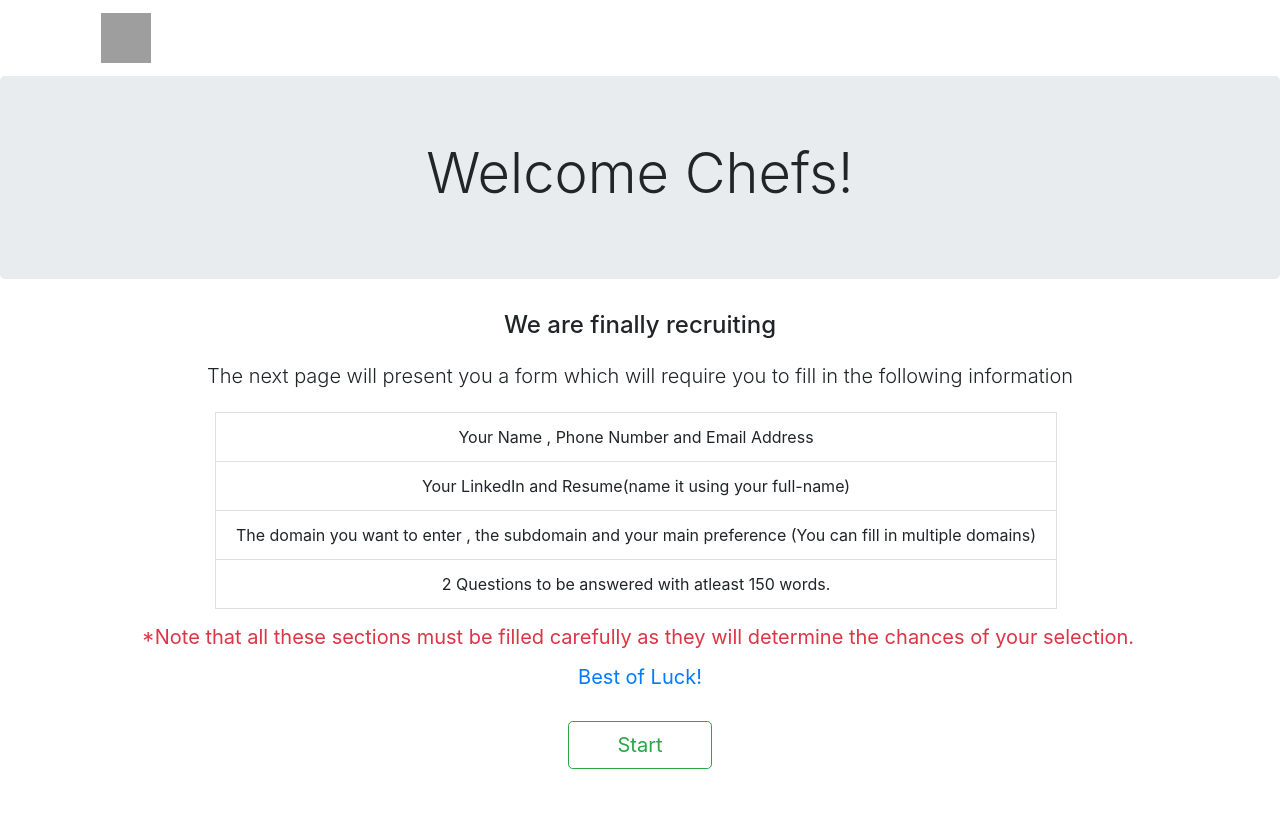
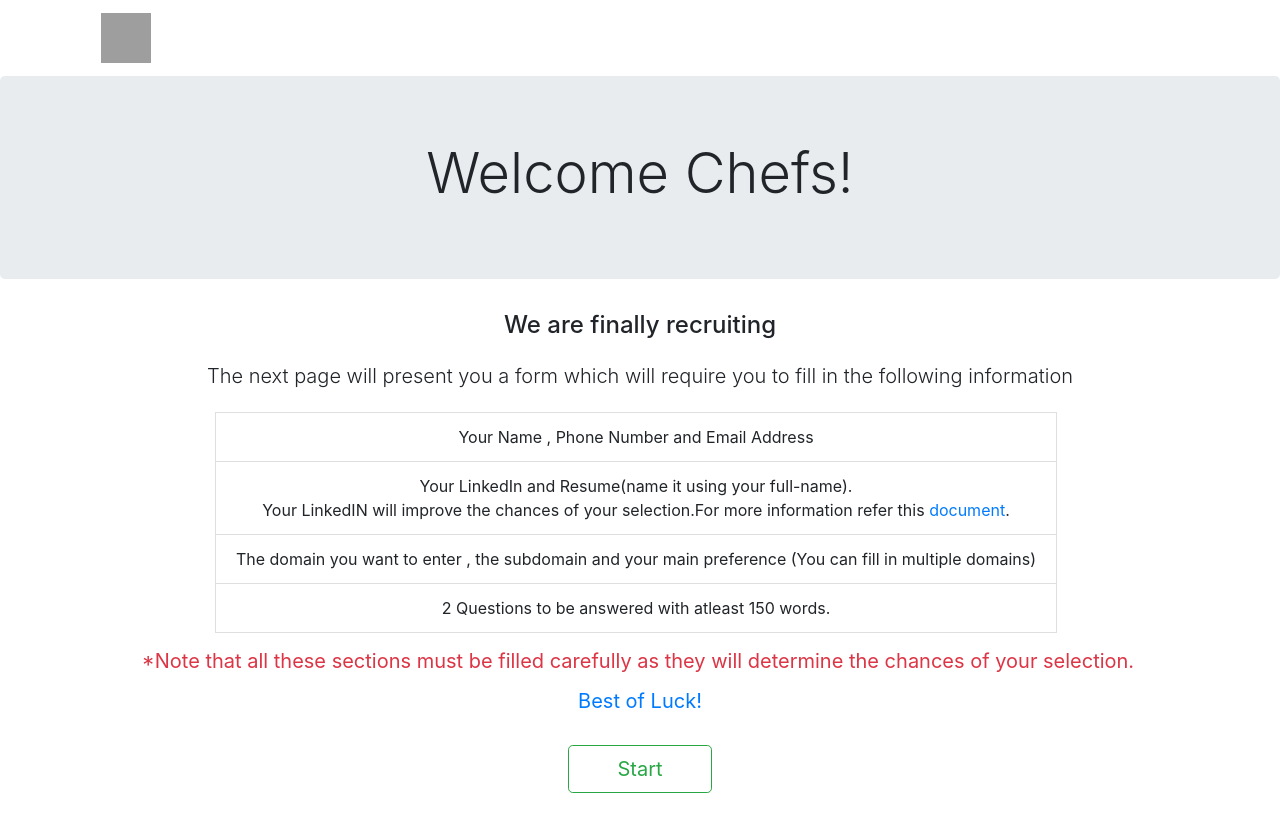
Before and after one commit to DevanshGoswami/Form, a React (Create React App) app: page / in a window 1280 px wide. Built offline with nearby package versions, Linux system fonts and the light colour scheme; grey boxes are pictures that could not be loaded.

Commit message:
very final

```diff
--- a/src/Form.js
+++ b/src/Form.js
@@ -184,7 +184,7 @@ class Form extends React.Component{
                             <Control.text model=".firstname" id="name" name="name"
                             onChange = {this.handleChange}
                             value = {this.state.name}
-                                placeholder="Name"
+                                placeholder="Fullname"
                                 className="form-control"
                                 validators={{
                                     required, minLength: minLength(3), maxLength: maxLength(15)
@@ -223,7 +223,7 @@ class Form extends React.Component{
                                 model=".year"
                                 show="touched"
                                 messages={{
-                                    required: 'Required'
+                                    required: 'Required',
 
                                 }}
                                />
@@ -235,7 +235,7 @@ class Form extends React.Component{
                             <Control.text model=".branch" id="branch" name="branch"
                              onChange = {this.handleChange}
                              value = {this.state.branch}
-                                placeholder="CSE Core"
+                                placeholder="eg. CSE Core"
                                 className="form-control"
                                 validators={{
                                     required
@@ -554,6 +554,7 @@ class Form extends React.Component{
                              value = {this.state.message}
                                 rows="12"
                                 className="form-control"
+                                placeholder="Min. 150 words required"
                                 validators={{
                                     required
                                 }} />
@@ -576,6 +577,7 @@ class Form extends React.Component{
                              value = {this.state.why}
                                 rows="12"
                                 className="form-control"
+                                placeholder="Min. 150 words required"
                                 validators={{
                                     required
                                 }}/>
--- a/src/welcome.js
+++ b/src/welcome.js
@@ -37,7 +37,7 @@ class Welcome extends React.Component{
         <div className="d-flex justify-content-center mr-5">
             <ul className="list-gorup">
                 <li className="list-group-item">Your Name , Phone Number and Email Address</li>
-                <li className="list-group-item">Your LinkedIn and Resume(name it using your full-name)</li>
+                <li className="list-group-item">Your LinkedIn and Resume(name it using your full-name).<br/>Your LinkedIN will improve the chances of your selection.For more information refer this <a href="https://docs.google.com/document/d/1iQqjt3HtOcnIpADffj8PaukWGQy_AnJpg1zGkX37_2o/edit?usp=sharing">document</a>.</li>
                 <li className="list-group-item">The domain you want to enter , the subdomain and your main preference (You can fill in multiple domains)</li>
                 <li className="list-group-item">2 Questions to be answered with atleast 150 words.</li>
             </ul>
```
